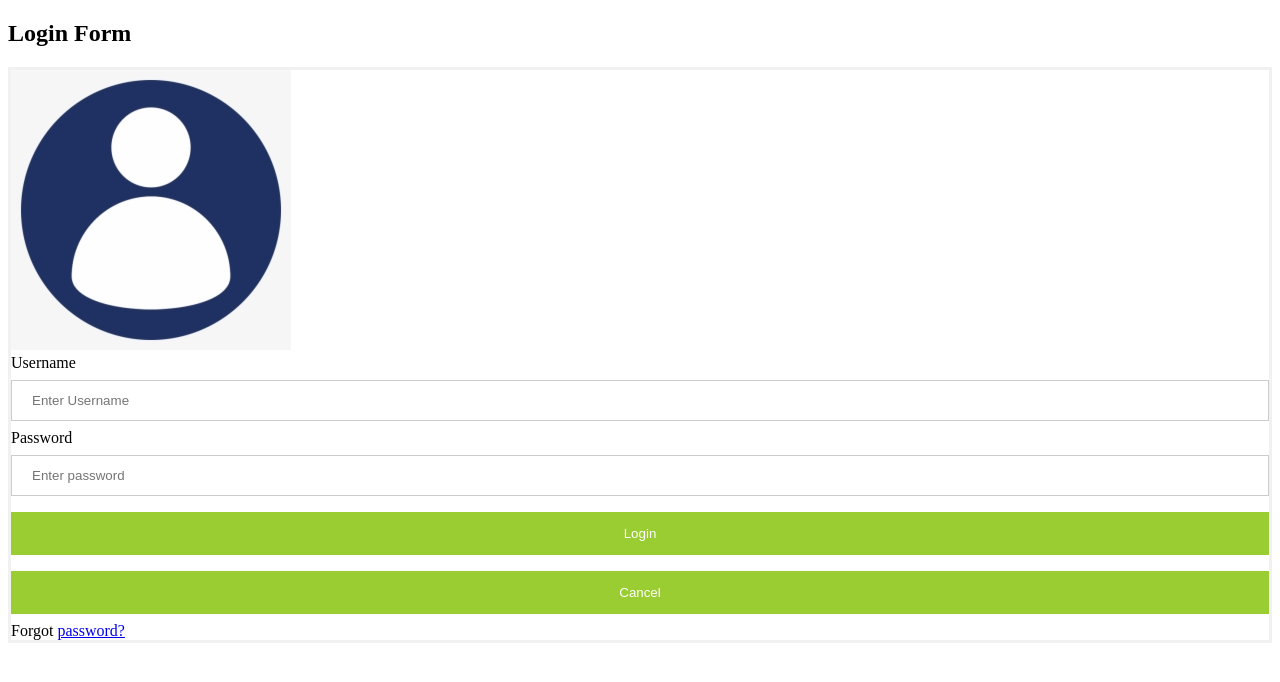
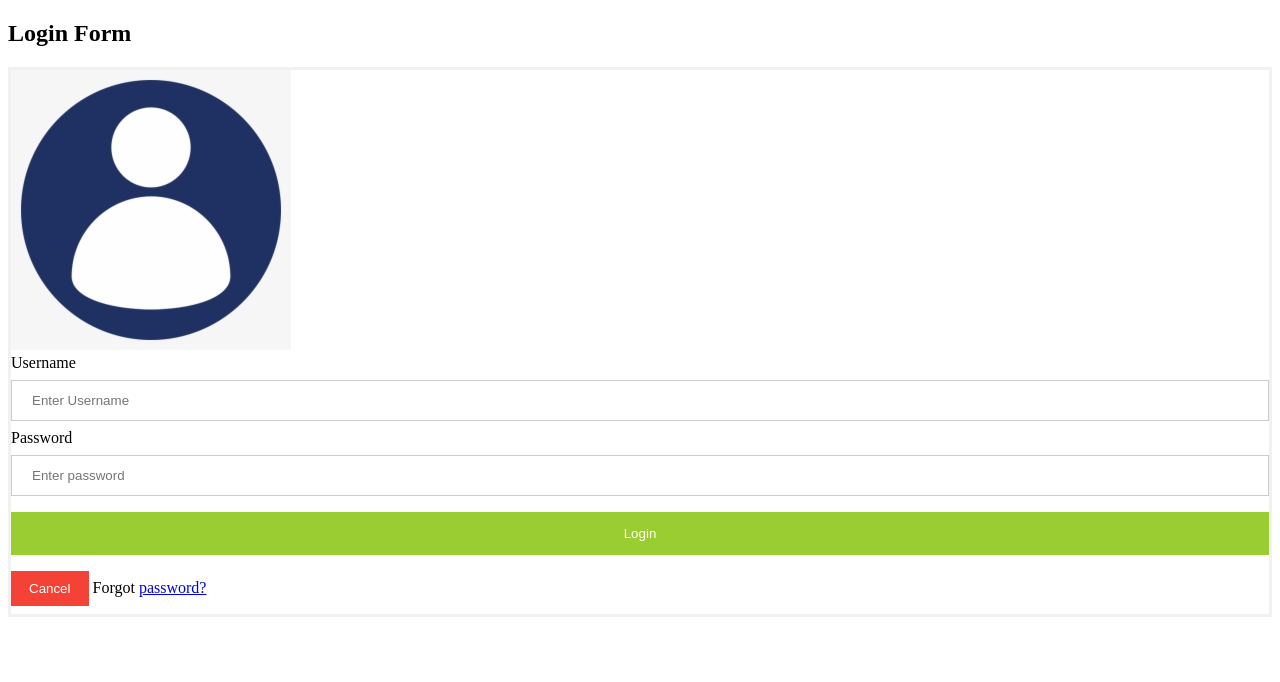
Before and after one commit to reilly-codes/Group_project, a plain HTML site: page login.html in a window 1280 px wide. Drawn offline with Linux system fonts and the light colour scheme.

Commit message:
will change background-color of cancel to be red

```diff
--- a/css/style.css
+++ b/css/style.css
@@ -22,3 +22,9 @@ input[type=text],
     }
     button:hover {
         opacity: 0.8;
+    }
+    .cancelbtn {
+        width: auto;
+        padding: 10px 18px;
+        background-color: #f44336;
+    }
```
